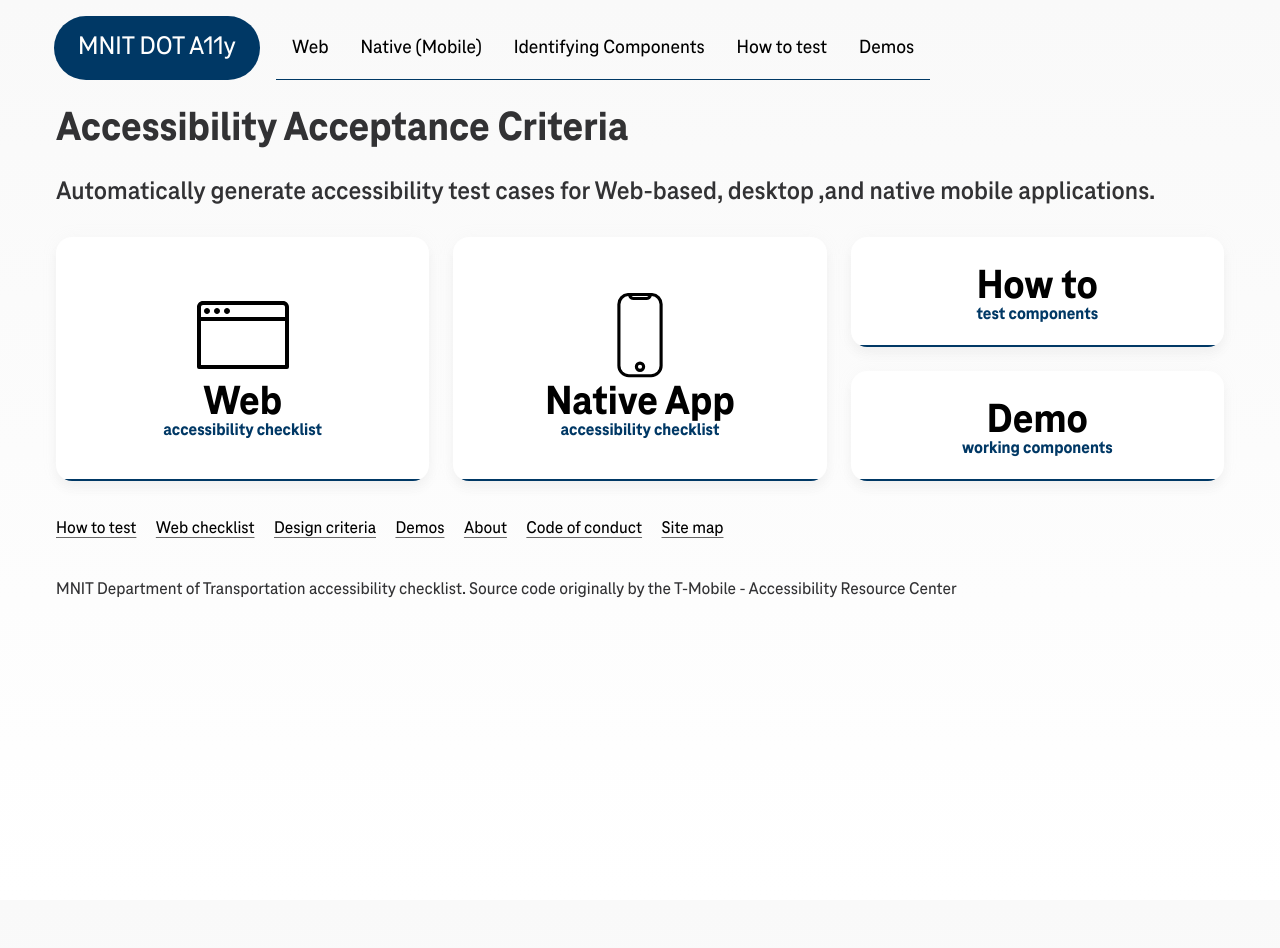
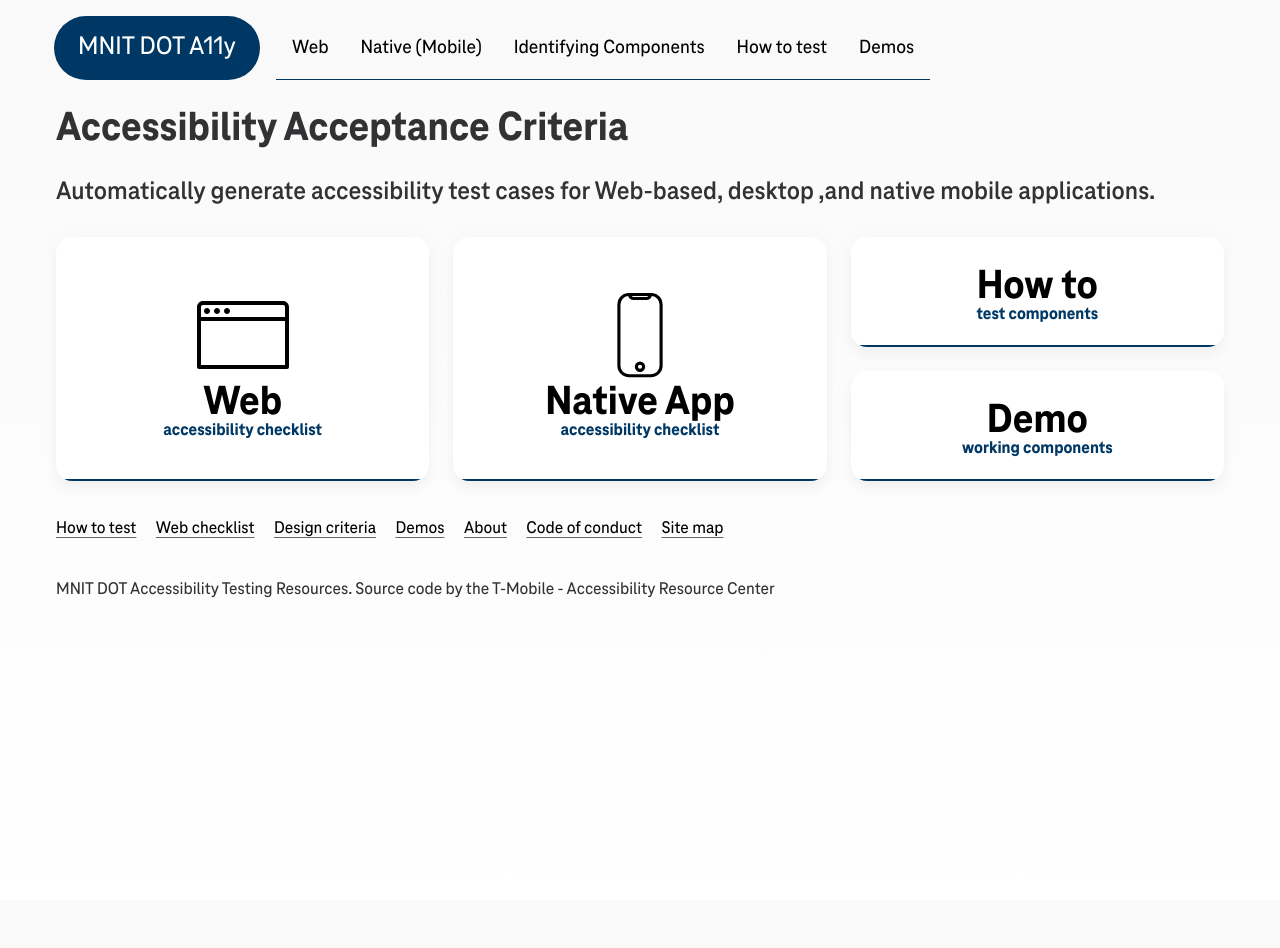
Before and after one commit to MNIT-DOT-a11y/mnit-dot-a11y.github.io, a Jekyll site: the page built from index.md, in a window 1280 px wide. Built offline with Jekyll 4.4.1, drawn with Linux system fonts in a browser that asks for light colours.

Commit message:
updated foot description

```diff
--- a/_config.yml
+++ b/_config.yml
@@ -19,10 +19,10 @@
 # in the templates via {{ site.myvariable }}.
 
 title: MNIT DOT A11y
-title-aria-label: MNIT (Department of Transportation) Accessibility
+title-aria-label: MNIT DOT Accessibility
 email:
 description: >- # this means to ignore newlines until "baseurl:"
-  MNIT Department of Transportation accessibility checklist. Source code originally by the T-Mobile - Accessibility Resource Center
+  MNIT DOT Accessibility Testing Resources. Source code by the T-Mobile - Accessibility Resource Center
 baseurl: "" # the subpath of your site, e.g. /blog
 url: "https://mnit-dot-a11y.github.io" # the base hostname & protocol for your site, e.g. http://example.com
 twitter_username:
```
